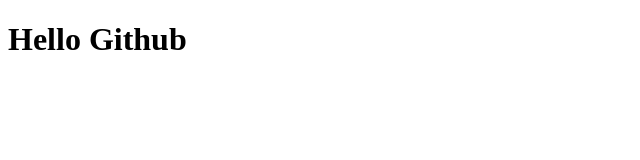
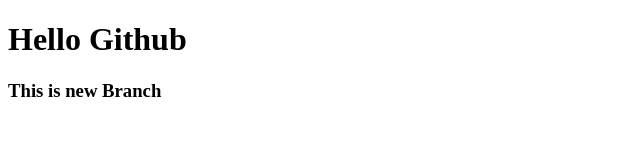
Before and after one commit to Heavendart888/Project-4, a plain HTML site: page index.html in a window 1280 px wide. Shown: the whole page, without its empty margins (0-640 px from the left). Drawn offline with Linux system fonts and the light colour scheme.

Commit message:
first commit

```diff
--- a/index.html
+++ b/index.html
@@ -7,5 +7,6 @@
 </head>
 <body>
     <h1>Hello Github</h1>
+    <h3>This is new Branch</h3>
 </body>
 </html>
```
